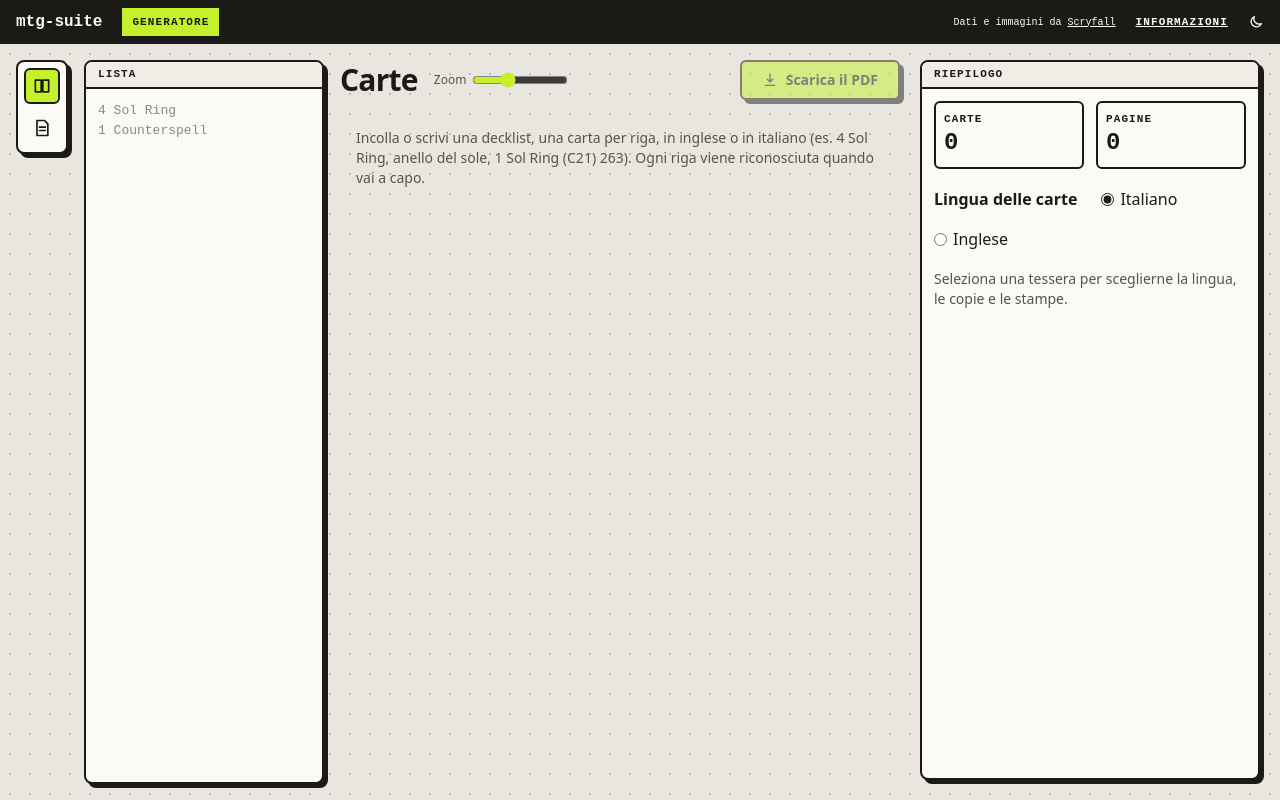
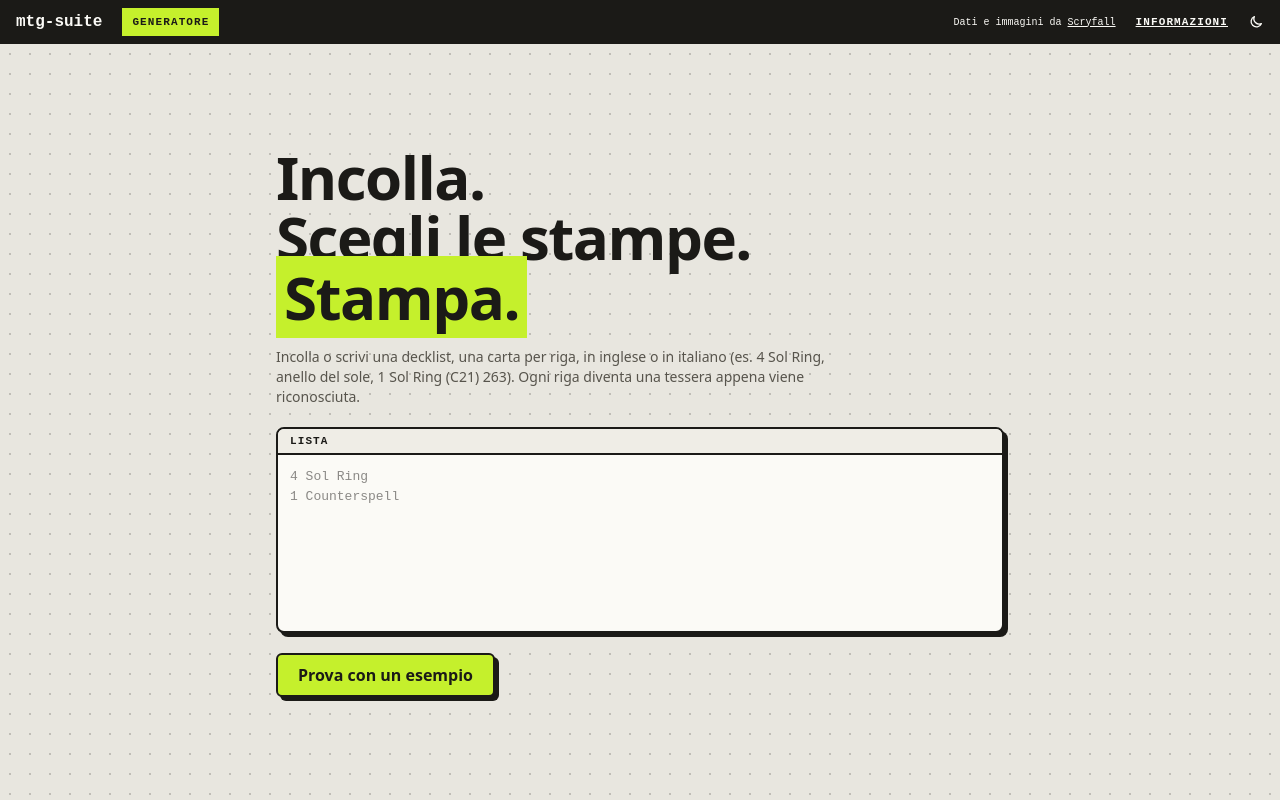
Before and after one commit to mattesalva93/leyline, a React (Vite) app in the folder packages/web/: page /proxy in a window 1280 px wide. Built offline with nearby package versions, Linux system fonts and the light colour scheme.

Commit message:
feat: show how to start in an empty workspace on a wide screen, handing the decklist's focus on when the grid appears

```diff
--- a/packages/web/src/locales/it.json
+++ b/packages/web/src/locales/it.json
@@ -1,6 +1,5 @@
 {
   "app": {
-    "intro": "Incolla o scrivi una decklist, una carta per riga, in inglese o in italiano (es. 4 Sol Ring, anello del sole, 1 Sol Ring (C21) 263). Ogni riga viene riconosciuta quando vai a capo.",
     "defaultLang": "Lingua delle carte"
   },
   "shell": {
@@ -16,6 +15,13 @@
   },
   "workspace": {
     "decklistPanel": "Lista",
+    "emptyState": {
+      "paste": "Incolla.",
+      "pickPrints": "Scegli le stampe.",
+      "print": "Stampa.",
+      "hint": "Incolla o scrivi una decklist, una carta per riga, in inglese o in italiano (es. 4 Sol Ring, anello del sole, 1 Sol Ring (C21) 263). Ogni riga diventa una tessera appena viene riconosciuta.",
+      "tryExample": "Prova con un esempio"
+    },
     "cardGrid": "Griglia delle carte",
     "dropMark": "Punto di arrivo",
     "sideboardDrop": "Rilascia qui per il sideboard",
--- a/packages/web/src/workspace/CardsView.tsx
+++ b/packages/web/src/workspace/CardsView.tsx
@@ -1,8 +1,7 @@
-import { useTranslation } from 'react-i18next';
 import { CardGrid } from './CardGrid.tsx';
 import type { WorkspaceState } from './workspace-state.ts';
 
-/** The centre of the workspace in the "cards" view: the card grid, or how to start one. */
+/** The centre of the workspace in the "cards" view: the card grid. */
 export function CardsView({
   state: { generator, gridSections, selection, selectTile, moveLine, tilesAreDraggable },
   tileWidthPx,
@@ -10,10 +9,7 @@ export function CardsView({
   readonly state: WorkspaceState;
   readonly tileWidthPx: number;
 }) {
-  const { t } = useTranslation();
-  return gridSections.length === 0 ? (
-    <p className="max-w-xl p-4 text-sm text-muted-foreground">{t('app.intro')}</p>
-  ) : (
+  return (
     <CardGrid
       sections={gridSections}
       tileWidthPx={tileWidthPx}
--- a/packages/web/src/workspace/DecklistEditor.tsx
+++ b/packages/web/src/workspace/DecklistEditor.tsx
@@ -1,5 +1,39 @@
+import { useLayoutEffect, useRef } from 'react';
 import { useTranslation } from 'react-i18next';
 import type { Generator } from '../use-generator.ts';
+
+/** Where the caret was in a decklist editor that went away while the user was in it. */
+let caretOfEditorGoneWhileFocused: { readonly start: number; readonly end: number } | null = null;
+
+/**
+ * Hands the focus and the caret on from the editor that goes away to the one that takes its place,
+ * as the workspace changes layout (the first recognised line, a resized screen), so the user can
+ * keep typing.
+ */
+function useFocusKeptAcrossLayouts() {
+  const ref = useRef<HTMLTextAreaElement>(null);
+  useLayoutEffect(() => {
+    const textarea = ref.current;
+    if (textarea && caretOfEditorGoneWhileFocused) {
+      textarea.focus();
+      textarea.setSelectionRange(
+        caretOfEditorGoneWhileFocused.start,
+        caretOfEditorGoneWhileFocused.end,
+      );
+    }
+    caretOfEditorGoneWhileFocused = null;
+    return () => {
+      // Runs while the textarea is still in the page, before React removes it.
+      if (textarea && document.activeElement === textarea) {
+        caretOfEditorGoneWhileFocused = {
+          start: textarea.selectionStart,
+          end: textarea.selectionEnd,
+        };
+      }
+    };
+  }, []);
+  return ref;
+}
 
 /** The decklist text, always the source of what the grid shows, with how its recognition went. */
 export function DecklistEditor({
@@ -10,9 +44,11 @@ export function DecklistEditor({
   readonly className?: string;
 }) {
   const { t } = useTranslation();
+  const ref = useFocusKeptAcrossLayouts();
   return (
     <>
       <textarea
+        ref={ref}
         id="decklist"
         aria-label={t('decklist.label')}
         spellCheck={false}
--- a/packages/web/src/workspace/DesktopWorkspace.tsx
+++ b/packages/web/src/workspace/DesktopWorkspace.tsx
@@ -3,6 +3,7 @@ import { BoardPanel } from '../ui/BoardPanel.tsx';
 import { AdSlot } from './AdSlot.tsx';
 import { CardsView } from './CardsView.tsx';
 import { DecklistEditor } from './DecklistEditor.tsx';
+import { EmptyWorkspace } from './EmptyWorkspace.tsx';
 import { Inspector } from './Inspector.tsx';
 import { PdfControl } from './PdfControl.tsx';
 import { SheetView } from './SheetView.tsx';
@@ -14,13 +15,20 @@ import { centreViewAt, type WorkspaceState } from './workspace-state.ts';
 /**
  * The workspace on a wide screen, filling it: from left to right the tool rail, the decklist
  * text with a banner's place at its foot, the centre (the card grid or the sheet, with the PDF
- * button) and the inspector. Each zone scrolls on its own.
+ * button) and the inspector. Each zone scrolls on its own. Empty, it shows only how to start.
  */
 export function DesktopWorkspace({ state }: { readonly state: WorkspaceState }) {
   const { t } = useTranslation();
   const { generator } = state;
   const view = centreViewAt(state.step);
   const [tileWidth, setTileWidth] = useTileWidth();
+  if (state.isEmpty) {
+    return (
+      <div className="flex h-full overflow-y-auto">
+        <EmptyWorkspace generator={generator} />
+      </div>
+    );
+  }
   return (
     <div className="flex h-full gap-4 overflow-hidden p-4">
       <ToolRail view={view} onViewChange={state.goToStep} />
--- /dev/null
+++ b/packages/web/src/workspace/EmptyWorkspace.tsx
@@ -0,0 +1,35 @@
+import { useTranslation } from 'react-i18next';
+import { BoardPanel } from '../ui/BoardPanel.tsx';
+import { PRIMARY_BUTTON } from '../ui/board-styles.ts';
+import type { Generator } from '../use-generator.ts';
+import { DecklistEditor } from './DecklistEditor.tsx';
+
+/**
+ * The workspace while no line of the decklist is recognised: what to do, the decklist text and a
+ * way to try the generator on an example, at the centre in place of every other zone.
+ */
+export function EmptyWorkspace({ generator }: { readonly generator: Generator }) {
+  const { t } = useTranslation();
+  return (
+    <div className="m-auto flex w-full max-w-3xl flex-col gap-5 p-5">
+      <h1 className="text-4xl leading-none font-bold tracking-tight md:text-6xl">
+        {t('workspace.emptyState.paste')}
+        <br />
+        {t('workspace.emptyState.pickPrints')}
+        <br />
+        <span className="bg-accent px-2 text-accent-foreground">
+          {t('workspace.emptyState.print')}
+        </span>
+      </h1>
+      <p className="max-w-xl text-sm text-muted-foreground">{t('workspace.emptyState.hint')}</p>
+      <BoardPanel title={t('workspace.decklistPanel')} className="shrink-0">
+        <DecklistEditor generator={generator} className="h-44" />
+      </BoardPanel>
+      <div>
+        <button type="button" className={PRIMARY_BUTTON}>
+          {t('workspace.emptyState.tryExample')}
+        </button>
+      </div>
+    </div>
+  );
+}
--- a/packages/web/src/workspace/Workspace.tsx
+++ b/packages/web/src/workspace/Workspace.tsx
@@ -52,6 +52,7 @@ export function Workspace() {
   const selection = currentSelection(selectionInText, generator.writtenLineCount, gridTiles);
   const state: WorkspaceState = {
     generator,
+    isEmpty: generator.cardLines.every((cardLine) => cardLine.line === undefined),
     step,
     goToStep: setStep,
     gridSections,
--- a/packages/web/src/workspace/workspace-state.ts
+++ b/packages/web/src/workspace/workspace-state.ts
@@ -18,6 +18,8 @@ export function centreViewAt(step: WorkspaceStep): CentreView {
 /** The state both layouts of the workspace show, each in its own arrangement of the zones. */
 export interface WorkspaceState {
   readonly generator: Generator;
+  /** Whether no line of the decklist is recognised yet: the workspace then shows how to start. */
+  readonly isEmpty: boolean;
   readonly step: WorkspaceStep;
   readonly goToStep: (step: WorkspaceStep) => void;
   readonly gridSections: readonly GridSection[];
```
Also changed, not shown: 2 other files (tests, documents, lock files or other folders).
